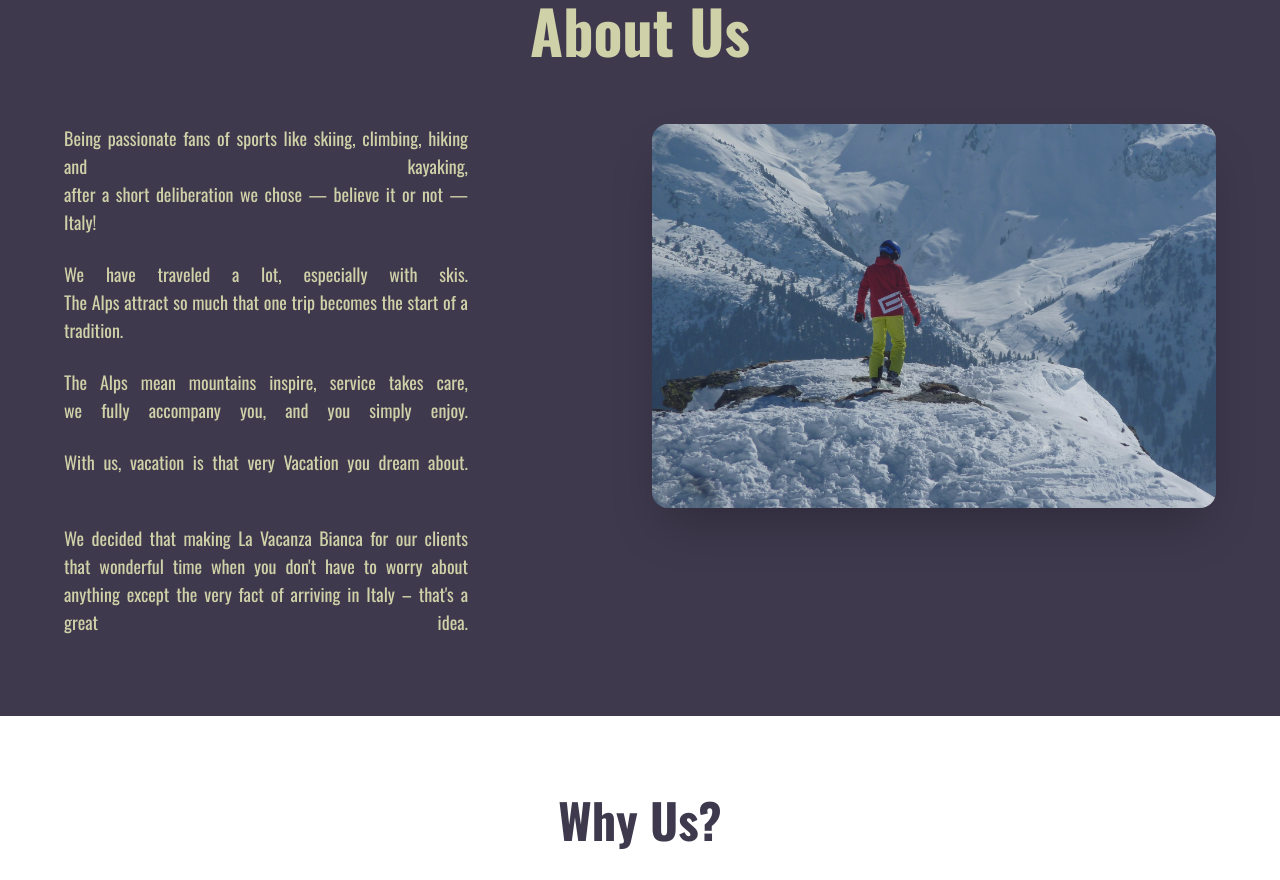
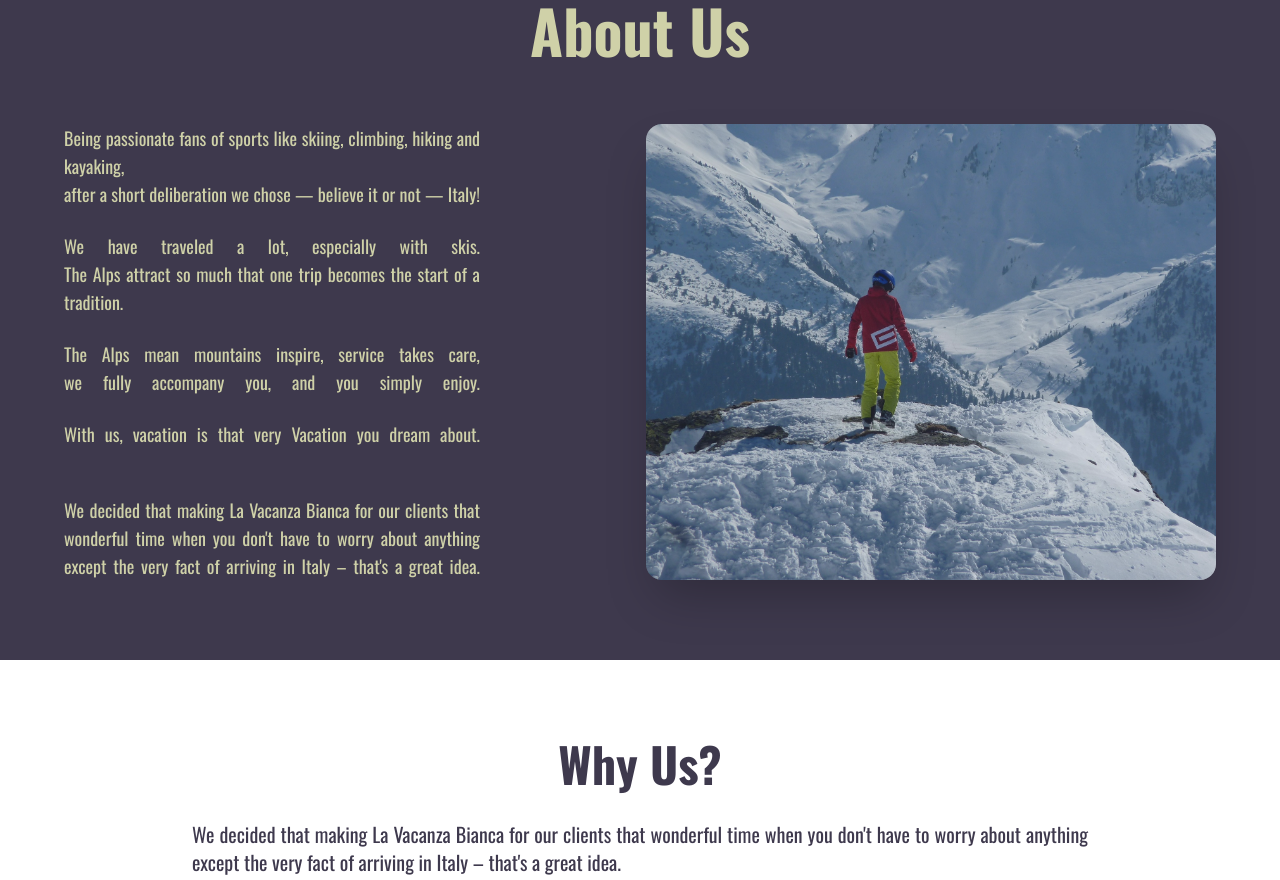
Before and after one commit to Max-climber/landing-guide-Italy, a React (Vite) app: page / in a window 1280 px wide. Shown: the part 880-1760 px from the top of the page. Built offline with nearby package versions, Linux system fonts and the light colour scheme.

Commit message:
reduce gap between text and photo in about section

```diff
--- a/src/components/About.jsx
+++ b/src/components/About.jsx
@@ -28,14 +28,14 @@ const About = () => {
           </h2>
         </motion.div>
 
-        <div className="grid md:grid-cols-2 gap-6 sm:gap-8 md:gap-6 items-stretch">
+        <div className="grid md:grid-cols-2 gap-6 sm:gap-8 md:gap-3 items-stretch">
           <motion.div
             initial={{ opacity: 0, x: -50 }}
             animate={inView ? { opacity: 1, x: 0 } : {}}
             transition={{ duration: 0.8, delay: 0.2 }}
             className="flex flex-col justify-between text-color1 h-full text-left"
           >
-            <div className="flex flex-col h-full justify-between gap-4 sm:gap-6 w-full max-w-sm md:max-w-[22rem] lg:max-w-[24rem] xl:max-w-[26rem] 2xl:max-w-[28rem] md:pr-2 lg:pr-3">
+            <div className="flex flex-col h-full justify-between gap-4 sm:gap-6 w-full max-w-sm md:max-w-[22rem] lg:max-w-[24rem] xl:max-w-[26rem] 2xl:max-w-[28rem]">
               {aboutText.map((paragraph, idx) => {
                 const lines = paragraph.split('\n')
                 return (
@@ -61,9 +61,9 @@ const About = () => {
             initial={{ opacity: 0, x: 50 }}
             animate={inView ? { opacity: 1, x: 0 } : {}}
             transition={{ duration: 0.8, delay: 0.4 }}
-            className="relative"
+            className="relative h-full"
           >
-            <div className="relative h-64 sm:h-80 md:h-96 rounded-2xl overflow-hidden shadow-2xl">
+            <div className="relative h-full rounded-2xl overflow-hidden shadow-2xl">
               <img
                 src="/images/about_Us.jpg"
                 alt="Альпы"
```
